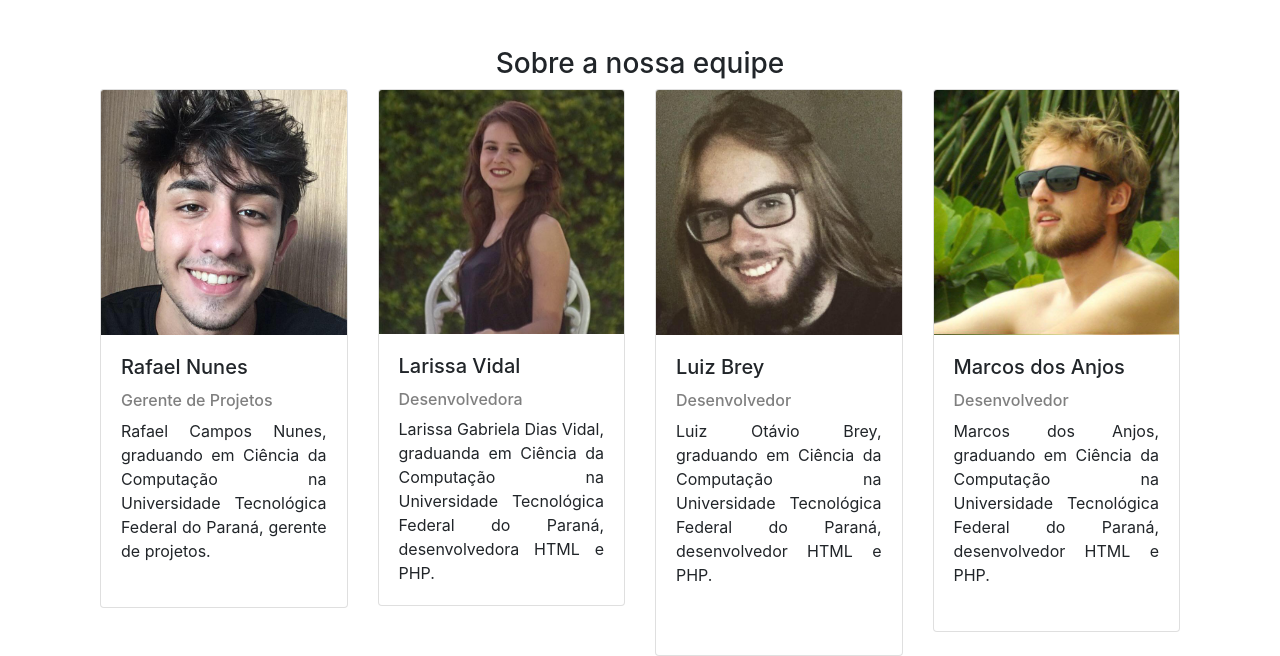
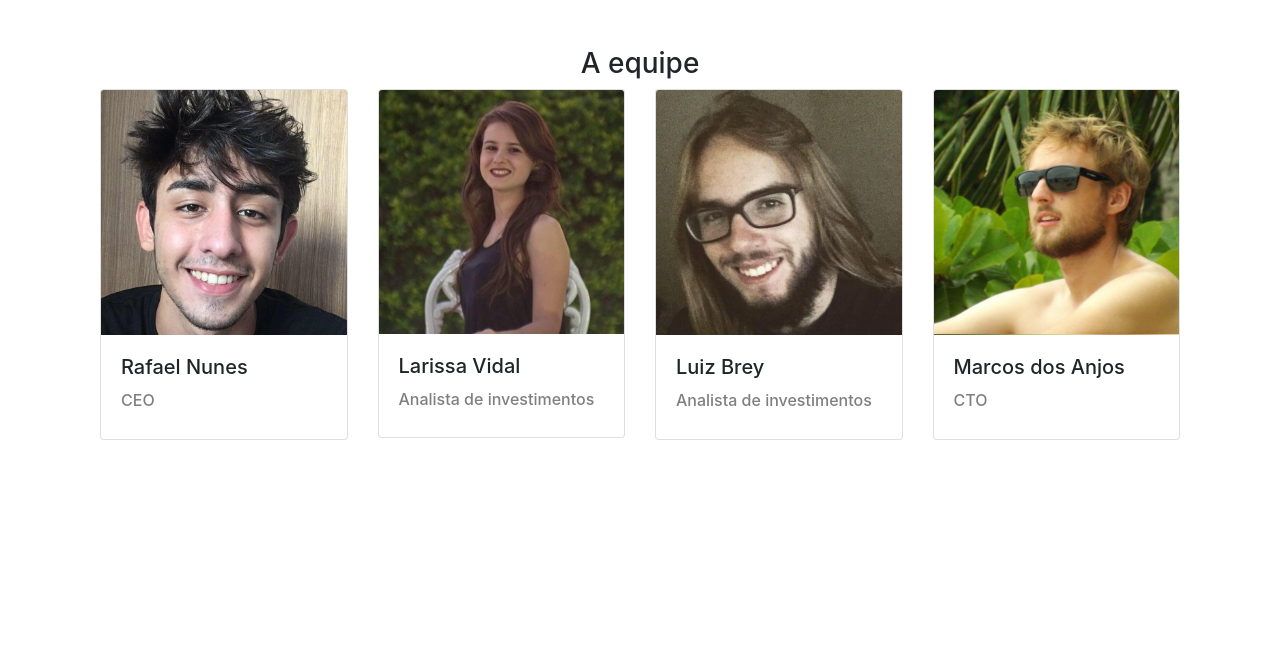
Before and after one commit to lambda-limbo/invest, a PHP site: template app/_layouts/about.twig in a window 1280 px wide. Shown: the part 345-1001 px from the top of the page. After the commit the page ends 785 px from the top, so only its background shows below. Run offline with PHP 8.4, Linux system fonts and the light colour scheme; the template is opened without the code that fills it, so the values that code supplies are empty; some libraries are stand-ins or nearby versions.

Commit message:
Changes on page about
    Remoded description text of the cards and changed the entitlement of
team.

Signed-off-by: Larissa Vidal <larividal95@gmail.com>

```diff
--- a/app/_layouts/about.twig
+++ b/app/_layouts/about.twig
@@ -34,7 +34,7 @@
 
     <div class="row mt-5">
         <div class="col text-center">
-            <h3>Sobre a nossa equipe</h3>
+            <h3>A equipe</h3>
         </div>
     </div>
 
@@ -44,11 +44,7 @@
                 <img src="img/profiles/rafael.jpg" class="card-img-top" alt="...">
                 <div class="card-body text-justify">
                     <h5 class="card-title">Rafael Nunes</h5>
-                    <h6 class="text-black-50">Gerente de Projetos</h6>
-                    <p class="card-text">
-                        Rafael Campos Nunes, graduando em Ciência da Computação na Universidade Tecnológica Federal do Paraná, gerente de projetos.
-                        </br></br>
-                    </p>
+                    <h6 class="text-black-50">CEO</h6>
                 </div>
             </div>
         </div>
@@ -58,11 +54,7 @@
                 <img src="img/profiles/larissa.jpg" class="card-img-top" alt="...">
                 <div class="card-body text-justify">
                     <h5 class="card-title">Larissa Vidal</h5>
-                    <h6 class="text-black-50">Desenvolvedora</h6>
-                    <p class="card-text">
-                        Larissa Gabriela Dias Vidal, graduanda em Ciência da Computação na Universidade Tecnológica Federal do Paraná, desenvolvedora
-                         HTML e PHP.
-                    </p>
+                    <h6 class="text-black-50">Analista de investimentos</h6>
                 </div>
             </div>
         </div>
@@ -72,12 +64,7 @@
                 <img src="img/profiles/luiz.jpg" class="card-img-top" alt="...">
                 <div class="card-body text-justify">
                     <h5 class="card-title">Luiz Brey</h5>
-                    <h6 class="text-black-50">Desenvolvedor</h6>
-                    <p class="card-text">
-                        Luiz Otávio Brey, graduando em Ciência da Computação na Universidade Tecnológica Federal do Paraná, desenvolvedor
-                         HTML e PHP.
-                         </br></br></br>
-                    </p>
+                    <h6 class="text-black-50">Analista de investimentos</h6>
                 </div>
             </div>
         </div>
@@ -87,12 +74,7 @@
                 <img src="img/profiles/marcos.jpeg" class="card-img-top" alt="...">
                 <div class="card-body text-justify">
                     <h5 class="card-title">Marcos dos Anjos</h5>
-                    <h6 class="text-black-50">Desenvolvedor</h6>
-                    <p class="card-text">
-                        Marcos dos Anjos, graduando em Ciência da Computação na Universidade Tecnológica Federal do Paraná, desenvolvedor
-                         HTML e PHP.
-                         </br></br>
-                    </p>
+                    <h6 class="text-black-50">CTO</h6>
                 </div>
             </div>
         </div>
```
